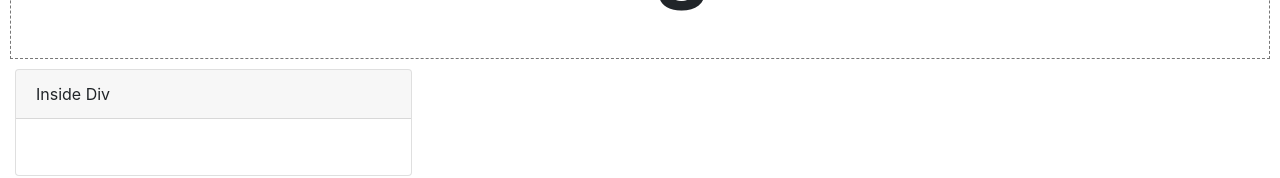
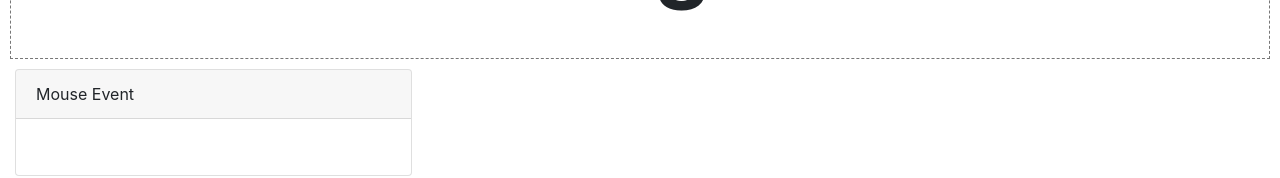
Before and after one commit to saharejaz2324/angular-rxjs, an Angular app: page /observable/mouseEvent in a window 1280 px wide. Shown: the part 207-385 px from the top of the page. Built offline with nearby package versions, Linux system fonts and the light colour scheme.

Commit message:
2 files modified

```diff
--- a/src/app/observable/list/list.component.html
+++ b/src/app/observable/list/list.component.html
@@ -1,6 +1,7 @@
 <div class="row">
   <div class="col-md-12">
     <ul class="list">
+
       <li>
         <a routerLink="fromEventComponent">From Event</a>
       </li>
--- a/src/app/observable/mouse-event/mouse-event.component.html
+++ b/src/app/observable/mouse-event/mouse-event.component.html
@@ -7,7 +7,7 @@
 <div class="col-md-4">
   <div class="card">
     <div class="card-header">
-      Inside Div
+      Mouse Event
     </div>
     <div class="card-body">
       <ul id="insideDiv">
```
